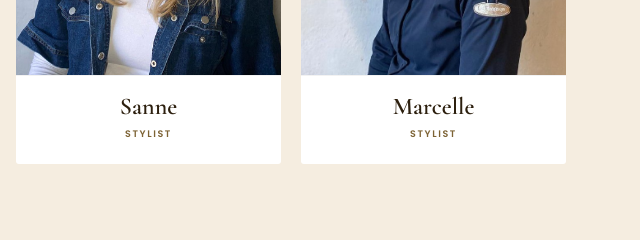
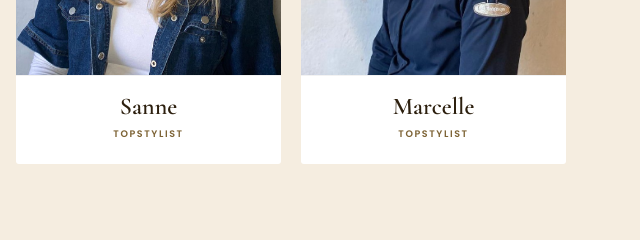
Before and after one commit to ForwardX-Webdesign/kniphuys, an Eleventy site: page src/pages/index.njk in a window 1280 px wide. Shown: the part 3420-3660 px from the top of the page, 634-1274 px from the left. Built offline with nearby package versions, Linux system fonts and the light colour scheme; Eleventy itself is replaced by a stand-in of ours; files that its build step writes are made by us from their sources.

Commit message:
Update Sanne and Marcelle title to Topstylist

```diff
--- a/src/assets/js/main.js
+++ b/src/assets/js/main.js
@@ -9,7 +9,7 @@ const teamData = {
   },
   sanne: {
     name: 'Sanne',
-    role: 'Stylist',
+    role: 'Topstylist',
     img: '/assets/images/Sanne.jpeg',
     bio: 'Met haar grote en trouwe klantenkring is Sanne een echte alleskunner bij Het Kniphuys. Ze denkt graag in oplossingen en blijft zichzelf ontwikkelen in de nieuwste trends en technieken. Niet voor niets boeken veel klanten graag een afspraak bij Sanne. Deze bijna-moeder is daarnaast een echte verbinder binnen het team.',
     tags: ['Knippen & Styling', 'Blow Dry', 'Highlights', 'Damesbehandelingen']
@@ -23,7 +23,7 @@ const teamData = {
   },
   marcelle: {
     name: 'Marcelle',
-    role: 'Stylist',
+    role: 'Topstylist',
     img: '/assets/images/Marcelle.jpeg',
     bio: 'Marcelle is sinds 2008 een vertrouwd gezicht en gespecialiseerd in het knippen en föhnen van kort haar van dames en het knippen van herenkapsels. Veel klanten genieten tijdens de behandeling extra van haar ontspannende wasmassage — dat momentje wordt vaak erg gewaardeerd. Marcelle is betrokken, gezellig en sociaal en werkt met veel aandacht en precisie. Naast haar werk bij Het Kniphuys is ze als moeder van twee topsportende kinderen veel onderweg en geniet ze vol trots van hun prestaties.',
     tags: ['Kort Haar Knippen', 'Herenkapsels', 'Föhnen & Styling', 'Wasmassage']
--- a/src/pages/index.njk
+++ b/src/pages/index.njk
@@ -137,14 +137,14 @@ permalink: /
         <div class="team-card__img-wrap"><img class="team-card__img" src="/assets/images/Sanne.jpeg" alt="Sanne" /></div>
         <div class="team-card__body">
           <p class="team-card__name">Sanne</p>
-          <p class="team-card__role">Stylist</p>
+          <p class="team-card__role">Topstylist</p>
         </div>
       </div>
       <div class="team-card" onclick="openTeamModal('marcelle')">
         <div class="team-card__img-wrap"><img class="team-card__img" src="/assets/images/Marcelle.jpeg" alt="Marcelle" /></div>
         <div class="team-card__body">
           <p class="team-card__name">Marcelle</p>
-          <p class="team-card__role">Stylist</p>
+          <p class="team-card__role">Topstylist</p>
         </div>
       </div>
       <div class="team-card" onclick="openTeamModal('balou')">
```
